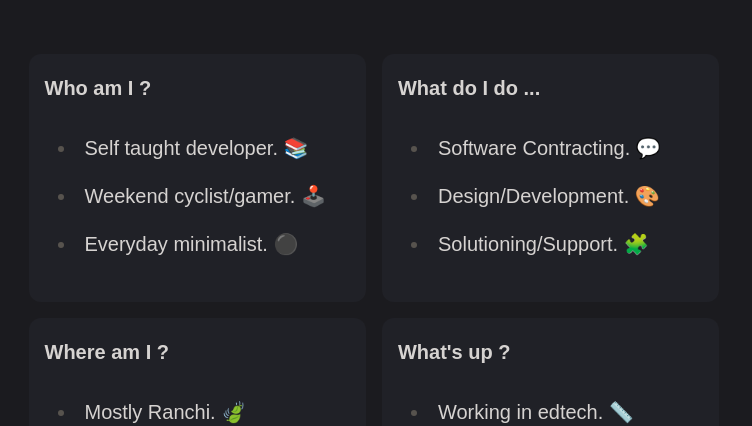
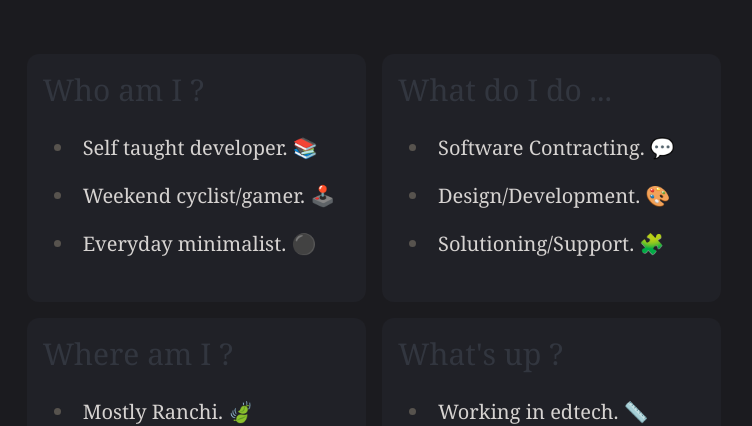
Before and after one commit to commitsovercoffee/markup-mansion, a SvelteKit app: page / in a window 1280 px wide. Shown: the part 382-808 px from the top of the page, without its empty margins (266-1018 px from the left). Built offline with nearby package versions, Linux system fonts and the light colour scheme.

Commit message:
removes custom font with inbuilts

```diff
--- a/package.json
+++ b/package.json
@@ -36,7 +36,6 @@
 	},
 	"type": "module",
 	"dependencies": {
-		"@fontsource-variable/overpass": "^5.0.19",
 		"feed": "^4.2.2",
 		"lucide-svelte": "^0.378.0",
 		"rehype-autolink-headings": "^7.1.0",
--- a/src/app.html
+++ b/src/app.html
@@ -11,7 +11,8 @@
 	</head>
 	<body
 		data-sveltekit-preload-data="hover"
-		class="scroll-smooth mx-auto px-4 prose prose-stone prose-xl prose-invert font-overpass bg-[#1b1b1f] selection:bg-white selection:text-[#1b1b1f]"
+		class="mx-auto px-4 prose prose-stone prose-xl prose-invert bg-[#1b1b1f] selection:bg-white selection:text-[#1b1b1f] prose-headings:font-light"
+		style="font-family: Charter, 'Bitstream Charter', 'Sitka Text', Cambria, serif"
 	>
 		<div style="display: contents">%sveltekit.body%</div>
 	</body>
--- a/src/lib/components/Info.svelte
+++ b/src/lib/components/Info.svelte
@@ -4,7 +4,7 @@
 </script>
 
 <div class="rounded-xl bg-[#202127] p-4">
-	<p class="m-0 font-bold">{title}</p>
+	<h3 class="mt-0 text-[#32363f]">{title}</h3>
 	<ul>
 		{#each lines as line}
 			<li>{line}</li>
--- a/src/routes/+layout.svelte
+++ b/src/routes/+layout.svelte
@@ -1,7 +1,5 @@
 <script>
 	import '../app.css';
-
-	import '@fontsource-variable/overpass'; // Supports weights 100-900
 
 	import Nav from '$lib/components/Nav.svelte';
 
--- a/tailwind.config.js
+++ b/tailwind.config.js
@@ -2,11 +2,7 @@
 export default {
 	content: ['./src/**/*.{html,js,svelte,ts}'],
 	theme: {
-		extend: {
-			fontFamily: {
-				overpass: "'Overpass Variable', sans-serif"
-			}
-		}
+		extend: {}
 	},
 	plugins: [require('@tailwindcss/typography')]
 };
```
Also changed, not shown: 1 other file (tests, documents, lock files or other folders).
